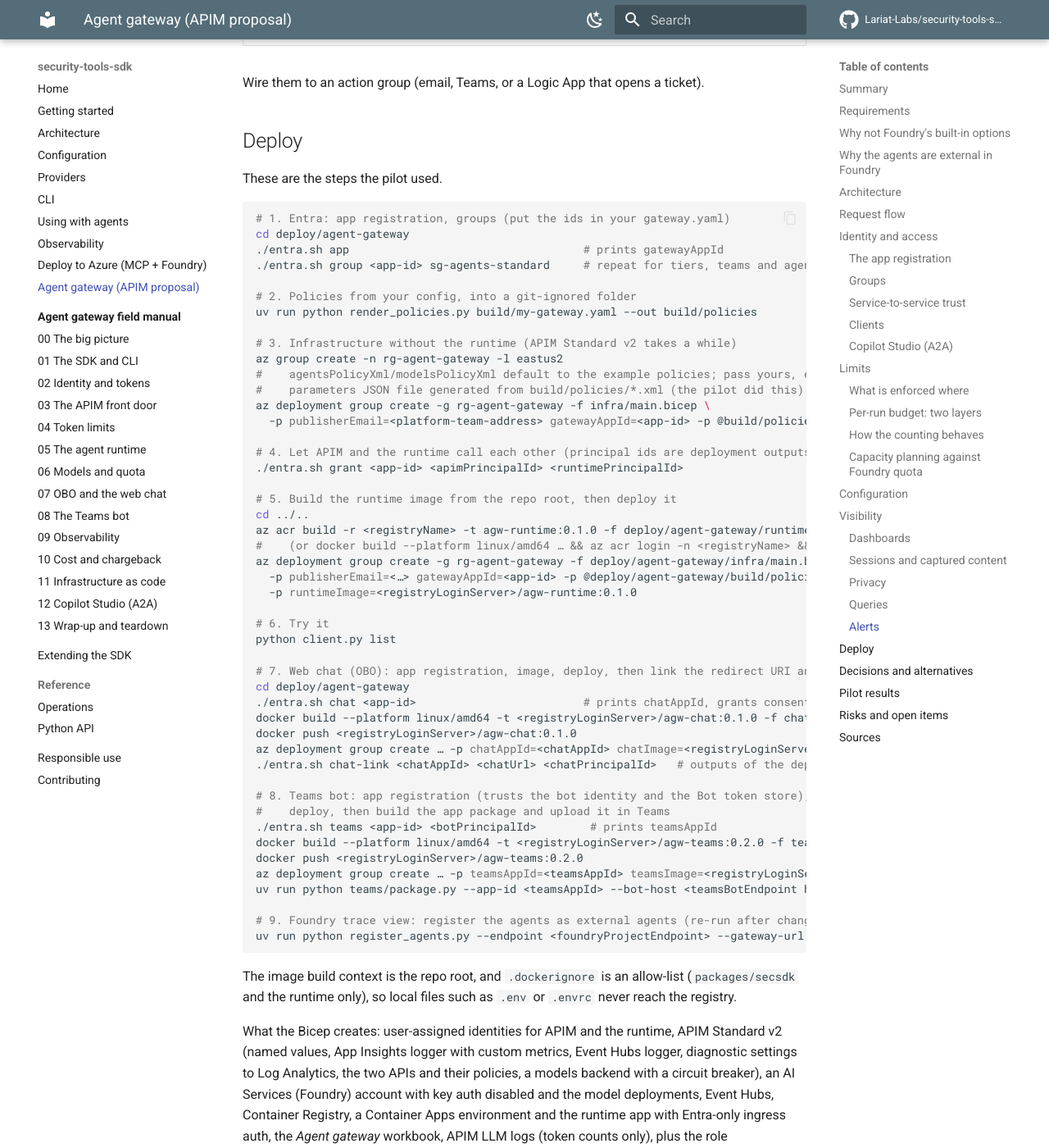
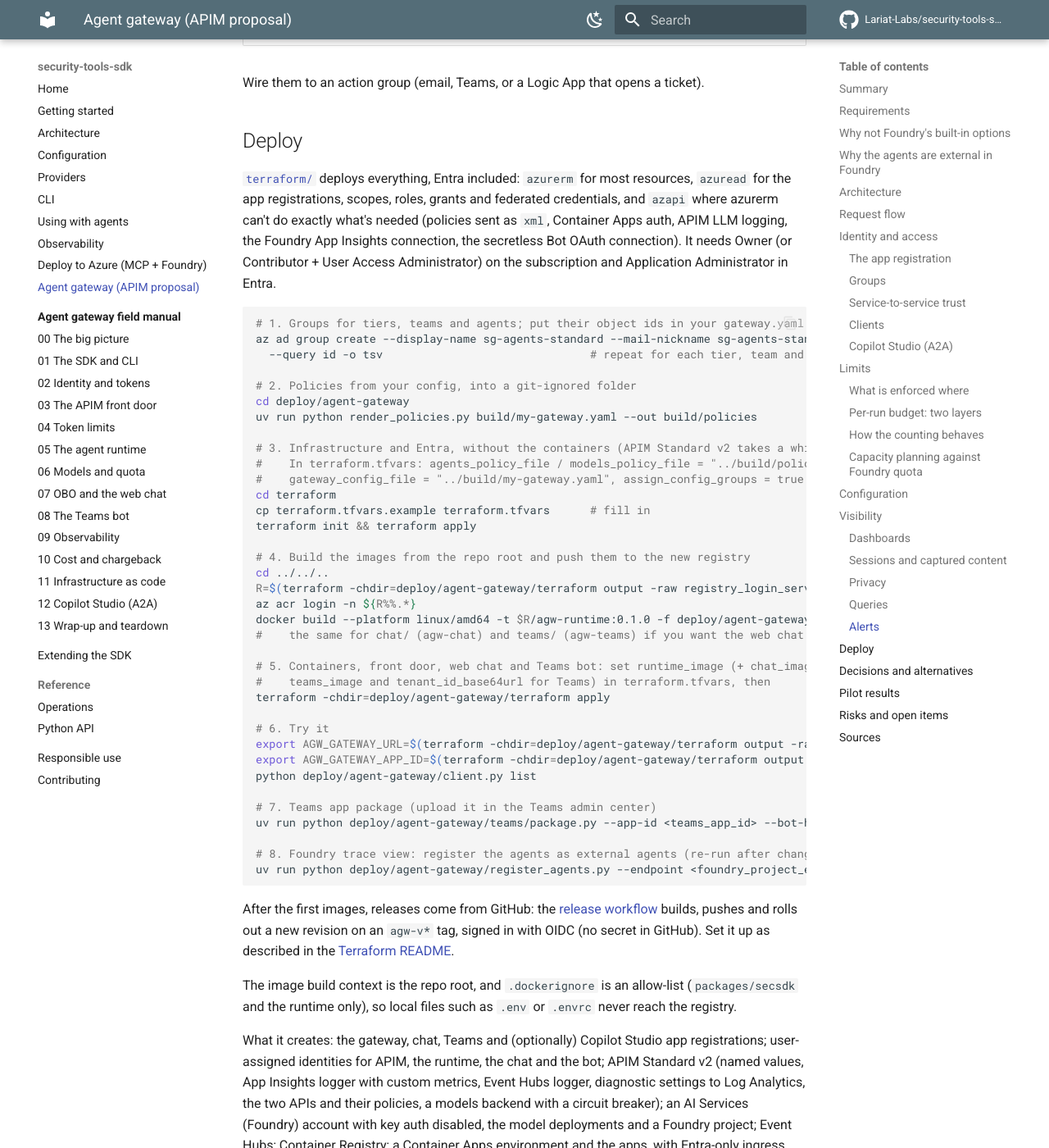
Before and after one commit to Lariat-Labs/security-tools-sdk, an MkDocs documentation site: the page built from docs/agent-gateway.md, in a window 1280 px wide and 1400 px high, scrolled down 17868 px. Shown: the whole window at 82% size. Built offline with MkDocs 1.6.1 and Material for MkDocs 9.7.7, drawn with Linux system fonts in a browser that asks for light colours; comment, search, counter and statistics services are not loaded; some of the changed text lies outside the part shown.

Commit message:
Agent gateway: Terraform only; remove Bicep and entra.sh
Terraform is now proven end to end, so the Bicep template and entra.sh (kept only because
the pilot was built with them) go. Docs, field manual and comments describe the Terraform
deploy, the GitHub release workflow and terraform destroy; Pilot results record the round
trip and what it found.

Co-Authored-By: Claude Opus 5.5 <noreply@anthropic.com>

````diff
--- a/docs/agent-gateway.md
+++ b/docs/agent-gateway.md
@@ -6,7 +6,7 @@
     token limits, entitlements and visibility.
 
     The implementation is in [`deploy/agent-gateway/`](https://github.com/Lariat-Labs/security-tools-sdk/tree/main/deploy/agent-gateway):
-    a policy generator, Bicep, an agent runtime, a dashboard and Entra setup. It was
+    a policy generator, Terraform, an agent runtime, a dashboard and Entra setup. It was
     deployed end to end to a pilot subscription; see [Pilot results](#pilot-results).
 
 !!! tip "Learning it hands-on"
@@ -210,7 +210,7 @@ sequenceDiagram
 ### The app registration
 
 One Entra app registration, **agent-gateway**, is the audience for everything.
-[`entra.sh app`](https://github.com/Lariat-Labs/security-tools-sdk/blob/main/deploy/agent-gateway/entra.sh) creates it:
+[Terraform](https://github.com/Lariat-Labs/security-tools-sdk/blob/main/deploy/agent-gateway/terraform/entra.tf) creates it:
 
 | Setting | Value | Why |
 |---|---|---|
@@ -230,7 +230,7 @@ One Entra app registration, **agent-gateway**, is the audience for everything.
 | Team | `sg-team-secops`, `sg-team-itops` | Shared monthly pool and chargeback unit. Users in no team go to `default_team` |
 | Agent | `sg-agent-cve-triage` | Who may run that agent |
 
-Use **direct** membership for these groups and assign each one to the app (`entra.sh group`).
+Use **direct** membership for these groups and assign each one to the app (Terraform's `assign_config_groups` does this for every group in `gateway.yaml`).
 Assigning groups to an application requires Entra ID P1. For self-service and approvals,
 put the groups in Entra **access packages** (Entra ID Governance) with expiry and reviews.
 
@@ -379,8 +379,8 @@ sequenceDiagram
 **Set it up** (needs a Copilot Studio licence or trial on a **member** account in the tenant,
 and Application Administrator for step 1):
 
-1. **Create the OAuth client**: `./entra.sh copilot-studio <gateway-app-id>` (Bicep path) or
-   `enable_copilot_studio = true` (Terraform). It prints the client ID.
+1. **Create the OAuth client**: set `enable_copilot_studio = true` and apply. The
+   `copilot_studio_client_id` output is the client ID.
 2. **Create its secret**: Entra ID → App registrations → `agent-gateway-copilot-studio` →
    Certificates & secrets → New client secret. Copy the value (shown once).
 3. **In [Copilot Studio](https://copilotstudio.microsoft.com)**, create or open an agent (for
@@ -472,7 +472,7 @@ Foundry grants each deployment a TPM quota per region (GlobalStandard `gpt-5-min
 eastus2 is 1,000K TPM on the test subscription). The gateway shares it out:
 
 ```text
-deployment ceiling  (gateway, d:)  ≤  deployment capacity (Bicep)  ≤  regional quota
+deployment ceiling  (gateway, d:)  ≤  deployment capacity (Terraform)  ≤  regional quota
    400K TPM                             500K TPM                        1,000K TPM
 ```
 
@@ -484,7 +484,7 @@ deployment ceiling  (gateway, d:)  ≤  deployment capacity (Bicep)  ≤  region
 - **Monthly team pools** are a budget, not capacity: set them from cost targets.
 - For predictable heavy use, add **provisioned throughput (PTU)** as the primary backend
   and spill over to standard deployments with an APIM backend pool and circuit breaker.
-  The Bicep already sets a circuit breaker on the models backend.
+  The deployment already sets a circuit breaker on the models backend.
 
 ## Configuration
 
@@ -521,7 +521,7 @@ group by `costCenter` directly. `default_team` may have one for unassigned usage
 Limits are written into the policy XML as literals because APIM's `tokens-per-minute`
 attribute doesn't accept expressions. Names are restricted to `a-z0-9-` because they end
 up inside C# policy expressions. Environment-specific ids (tenant, app, managed
-identities) stay as APIM named values (`{{agw-…}}`) that Bicep creates.
+identities) stay as APIM named values (`{{agw-…}}`) that Terraform creates.
 
 Agent behaviour lives next to the runtime, one YAML file per agent
 ([`runtime/agw_runtime/agents/`](https://github.com/Lariat-Labs/security-tools-sdk/tree/main/deploy/agent-gateway/runtime/agw_runtime/agents)):
@@ -542,7 +542,7 @@ Four streams, each with a job, plus a dashboard on top:
 
 ### Dashboards
 
-Bicep deploys three Azure Workbooks (Azure portal → Monitor → Workbooks, or the resource
+Terraform deploys three Azure Workbooks (Azure portal → Monitor → Workbooks, or the resource
 group). They are generated by [`infra/workbooks/build.py`](https://github.com/Lariat-Labs/security-tools-sdk/blob/main/deploy/agent-gateway/infra/workbooks/build.py),
 and `infra/workbooks/validate.py` runs every query against a live workspace before deploy.
 
@@ -557,7 +557,7 @@ The runtime's spans follow the OpenTelemetry GenAI conventions (`invoke_agent`,
 `execute_tool`, `gen_ai.conversation.id`, `gen_ai.agent.id`), so App Insights' transaction
 view shows each run as a tree too.
 
-**Foundry trace view.** Bicep creates a Foundry project with this Application Insights
+**Foundry trace view.** Terraform creates a Foundry project with this Application Insights
 connected, and `register_agents.py` registers each agent as an **external agent** (preview).
 Foundry matches spans by `gen_ai.agent.id` (the agent name), so each agent's **Traces** tab in
 the Foundry portal shows its runs. Captured content lives in span events (below), so the
@@ -571,9 +571,9 @@ external, and what Foundry does and doesn't show about them: see
   Teams bot one per Teams conversation). The front door keeps it if it matches
   `^[A-Za-z0-9-]{1,64}$`, otherwise uses the request id. It is on every span
   (`gen_ai.conversation.id`, `session.id`) and every usage event (`sessionId`).
-- **Content capture** (`AGW_CAPTURE_CONTENT=true`, on in the Bicep): the runtime records the
+- **Content capture** (`AGW_CAPTURE_CONTENT=true`, on by default): the runtime records the
   user's input and each tool call's arguments as **span events**. Azure Monitor stores span
-  events in `AppTraces`, which Bicep sets to **30 days**; spans stay at 90. Model answers and
+  events in `AppTraces`, which the deployment sets to **30 days**; spans stay at 90. Model answers and
   tool results are never recorded. Arguments listed in `AGW_REDACT_ARGS` (default
   `azure.query.query`, the Resource Graph KQL) are replaced with `[redacted]`.
 - **Names.** The front door passes the user's display name and sign-in name from the token;
@@ -591,7 +591,7 @@ external, and what Foundry does and doesn't show about them: see
 
 ### Privacy
 
-- **Model output is never stored.** Bicep turns on APIM's LLM logs (token counts per call)
+- **Model output is never stored.** The deployment turns on APIM's LLM logs (token counts per call)
   but not the separate *Log prompts* / *Log completions* options. The runtime's spans
   record operation names, outcomes and token counts; user input and tool arguments are
   span events with 30-day retention (above). secsdk's own spans record parameter **names**
@@ -661,78 +661,74 @@ Wire them to an action group (email, Teams, or a Logic App that opens a ticket).
 
 ## Deploy
 
-These are the steps the pilot used.
+[`terraform/`](https://github.com/Lariat-Labs/security-tools-sdk/tree/main/deploy/agent-gateway/terraform)
+deploys everything, Entra included: `azurerm` for most resources, `azuread` for the app
+registrations, scopes, roles, grants and federated credentials, and `azapi` where azurerm
+can't do exactly what's needed (policies sent as `xml`, Container Apps auth, APIM LLM
+logging, the Foundry App Insights connection, the secretless Bot OAuth connection). It needs
+Owner (or Contributor + User Access Administrator) on the subscription and Application
+Administrator in Entra.
 
 ```bash
-# 1. Entra: app registration, groups (put the ids in your gateway.yaml)
-cd deploy/agent-gateway
-./entra.sh app                                   # prints gatewayAppId
-./entra.sh group <app-id> sg-agents-standard     # repeat for tiers, teams and agents
+# 1. Groups for tiers, teams and agents; put their object ids in your gateway.yaml
+az ad group create --display-name sg-agents-standard --mail-nickname sg-agents-standard \
+  --query id -o tsv                               # repeat for each tier, team and agent
 
 # 2. Policies from your config, into a git-ignored folder
+cd deploy/agent-gateway
 uv run python render_policies.py build/my-gateway.yaml --out build/policies
 
-# 3. Infrastructure without the runtime (APIM Standard v2 takes a while)
-az group create -n rg-agent-gateway -l eastus2
-#    agentsPolicyXml/modelsPolicyXml default to the example policies; pass yours, e.g. in a
-#    parameters JSON file generated from build/policies/*.xml (the pilot did this)
-az deployment group create -g rg-agent-gateway -f infra/main.bicep \
-  -p publisherEmail=<platform-team-address> gatewayAppId=<app-id> -p @build/policies.parameters.json
+# 3. Infrastructure and Entra, without the containers (APIM Standard v2 takes a while).
+#    In terraform.tfvars: agents_policy_file / models_policy_file = "../build/policies/…",
+#    gateway_config_file = "../build/my-gateway.yaml", assign_config_groups = true (Entra ID P1)
+cd terraform
+cp terraform.tfvars.example terraform.tfvars      # fill in
+terraform init && terraform apply
 
-# 4. Let APIM and the runtime call each other (principal ids are deployment outputs)
-./entra.sh grant <app-id> <apimPrincipalId> <runtimePrincipalId>
+# 4. Build the images from the repo root and push them to the new registry
+cd ../../..
+R=$(terraform -chdir=deploy/agent-gateway/terraform output -raw registry_login_server)
+az acr login -n ${R%%.*}
+docker build --platform linux/amd64 -t $R/agw-runtime:0.1.0 -f deploy/agent-gateway/runtime/Dockerfile . && docker push $R/agw-runtime:0.1.0
+#    the same for chat/ (agw-chat) and teams/ (agw-teams) if you want the web chat or Teams bot
 
-# 5. Build the runtime image from the repo root, then deploy it
-cd ../..
-az acr build -r <registryName> -t agw-runtime:0.1.0 -f deploy/agent-gateway/runtime/Dockerfile .
-#    (or docker build --platform linux/amd64 … && az acr login -n <registryName> && docker push …)
-az deployment group create -g rg-agent-gateway -f deploy/agent-gateway/infra/main.bicep \
-  -p publisherEmail=<…> gatewayAppId=<app-id> -p @deploy/agent-gateway/build/policies.parameters.json \
-  -p runtimeImage=<registryLoginServer>/agw-runtime:0.1.0
+# 5. Containers, front door, web chat and Teams bot: set runtime_image (+ chat_image,
+#    teams_image and tenant_id_base64url for Teams) in terraform.tfvars, then
+terraform -chdir=deploy/agent-gateway/terraform apply
 
 # 6. Try it
-python client.py list
+export AGW_GATEWAY_URL=$(terraform -chdir=deploy/agent-gateway/terraform output -raw gateway_url)
+export AGW_GATEWAY_APP_ID=$(terraform -chdir=deploy/agent-gateway/terraform output -raw gateway_app_id)
+python deploy/agent-gateway/client.py list
 
-# 7. Web chat (OBO): app registration, image, deploy, then link the redirect URI and identity
-cd deploy/agent-gateway
-./entra.sh chat <app-id>                         # prints chatAppId, grants consent
-docker build --platform linux/amd64 -t <registryLoginServer>/agw-chat:0.1.0 -f chat/Dockerfile ../..
-docker push <registryLoginServer>/agw-chat:0.1.0
-az deployment group create … -p chatAppId=<chatAppId> chatImage=<registryLoginServer>/agw-chat:0.1.0
-./entra.sh chat-link <chatAppId> <chatUrl> <chatPrincipalId>   # outputs of the deployment
+# 7. Teams app package (upload it in the Teams admin center)
+uv run python deploy/agent-gateway/teams/package.py --app-id <teams_app_id> --bot-host <teams_bot_host>
 
-# 8. Teams bot: app registration (trusts the bot identity and the Bot token store), image,
-#    deploy, then build the app package and upload it in Teams
-./entra.sh teams <app-id> <botPrincipalId>        # prints teamsAppId
-docker build --platform linux/amd64 -t <registryLoginServer>/agw-teams:0.2.0 -f teams/Dockerfile ../..
-docker push <registryLoginServer>/agw-teams:0.2.0
-az deployment group create … -p teamsAppId=<teamsAppId> teamsImage=<registryLoginServer>/agw-teams:0.2.0
-uv run python teams/package.py --app-id <teamsAppId> --bot-host <teamsBotEndpoint host>
+# 8. Foundry trace view: register the agents as external agents (re-run after changing an agent)
+uv run python deploy/agent-gateway/register_agents.py --endpoint <foundry_project_endpoint> --gateway-url <gateway_url>
+```
 
-# 9. Foundry trace view: register the agents as external agents (re-run after changing an agent)
-uv run python register_agents.py --endpoint <foundryProjectEndpoint> --gateway-url <gatewayUrl>
-```
+After the first images, releases come from GitHub: the
+[release workflow](https://github.com/Lariat-Labs/security-tools-sdk/blob/main/.github/workflows/agent-gateway-release.yml)
+builds, pushes and rolls out a new revision on an `agw-v*` tag, signed in with OIDC (no
+secret in GitHub). Set it up as described in the
+[Terraform README](https://github.com/Lariat-Labs/security-tools-sdk/tree/main/deploy/agent-gateway/terraform#releases-from-github).
 
 The image build context is the repo root, and `.dockerignore` is an allow-list
 (`packages/secsdk` and the runtime only), so local files such as `.env` or `.envrc`
 never reach the registry.
 
-What the Bicep creates: user-assigned identities for APIM and the runtime, APIM
-Standard v2 (named values, App Insights logger with custom metrics, Event Hubs logger,
-diagnostic settings to Log Analytics, the two APIs and their policies, a models backend
-with a circuit breaker), an AI Services (Foundry) account with key auth disabled and the
-model deployments, Event Hubs, Container Registry, a Container Apps environment and the
-runtime app with Entra-only ingress auth, the *Agent gateway* workbook, APIM LLM logs
-(token counts only), plus the role assignments.
+What it creates: the gateway, chat, Teams and (optionally) Copilot Studio app registrations;
+user-assigned identities for APIM, the runtime, the chat and the bot; APIM Standard v2 (named
+values, App Insights logger with custom metrics, Event Hubs logger, diagnostic settings to
+Log Analytics, the two APIs and their policies, a models backend with a circuit breaker); an
+AI Services (Foundry) account with key auth disabled, the model deployments and a Foundry
+project; Event Hubs; Container Registry; a Container Apps environment and the apps, with
+Entra-only ingress auth on the runtime; the workbooks; APIM LLM logs (token counts only);
+plus the role assignments.
 
-**Terraform.** [`terraform/`](https://github.com/Lariat-Labs/security-tools-sdk/tree/main/deploy/agent-gateway/terraform)
-is the equivalent of the Bicep **and** `entra.sh` in one root module: `azurerm` for most
-resources, `azuread` for the app registrations, scopes, roles, grants and federated
-credentials, and `azapi` where azurerm can't do exactly what's needed (policies sent as
-`xml`, Container Apps auth, APIM LLM logging, the Foundry App Insights connection, the
-secretless Bot OAuth connection). Two applies: the first creates everything except the
-containers, the second adds them once images are in the registry. It passes `terraform
-validate` and a full `terraform plan` (84 resources); the pilot itself was deployed with Bicep.
+`terraform destroy` removes all of it and purges the soft-deleted APIM and AI Services
+account, so the same names can be deployed again straight away.
 
 ## Decisions and alternatives
 
@@ -784,8 +780,20 @@ APIM Standard v2, `gpt-5-mini` (GlobalStandard, 500K TPM), the runtime on Contai
 | A2A: public agent card, 401 without a token, Copilot-Studio-shaped `message/send` with chat history and `contextId` | ✅ answer in ~24 s, session = contextId (Copilot Studio itself not yet connected: needs a licence) |
 
 Fixes found by the pilot (already in the code): the CLI client asks for `/.default`
-(the Azure CLI credential rejects named scopes); Bicep takes environment-specific policy
-XML as parameters; LLM logs and the workbook are part of the Bicep.
+(the Azure CLI credential rejects named scopes); policies are rendered per environment from
+`gateway.yaml`; LLM logs and the workbooks are part of the deployment.
+
+The pilot was deployed with Bicep, which was later replaced by Terraform. On 25 October 2026
+Terraform was proven with a full round trip in a fresh resource group: two applies (93
+resources, plus 7 for the release identity), a smoke test (public card `200`, `401` without a
+token, `403 no_tier`, user token refused on the model route, web chat up), a release through
+the GitHub workflow (OIDC, all three apps rolled out, no drift afterwards), and `terraform
+destroy` down to nothing, with no soft-deleted resources or Entra apps left behind. The round
+trip found nine problems a `plan` can't show, all fixed: an App Insights setting that hangs
+without the `Microsoft.AlertsManagement` provider, a new required field on the Container Apps
+environment, a diagnostic APIM creates by itself, policies that drifted (and, as their fix
+first stood, blocked destroy), a Teams connection Azure rewrites, GitHub's newer OIDC subject
+format, and the AI Services account rejecting its delete while it settles.
 
 Not yet tested: `403 no_tier` (needs a fresh token after leaving the tier group), team and
 agent quotas at their limits, and a 20-run load test.
--- a/docs/field-manual/11-iac.md
+++ b/docs/field-manual/11-iac.md
@@ -1,22 +1,22 @@
-# 11 · Infrastructure as code: Bicep and Terraform
+# 11 · Infrastructure as code: Terraform and releases
 
-*How the whole thing is described, generated and deployed.*
+*How the whole thing is described, generated, deployed and released.*
 
 Three generators feed the deployment: `render_policies.py` (gateway.yaml → APIM policy XML),
-`infra/workbooks/build.py` (→ workbook JSON) and `teams/package.py` (→ Teams app zip). You can
-deploy with **Bicep** (`infra/main.bicep`) plus `entra.sh` for the app registrations, or with
-**Terraform** (`terraform/`), which does both in one: `azurerm` for resources, `azuread` for
-Entra, `azapi` where azurerm can't express something exactly.
+`infra/workbooks/build.py` (→ workbook JSON) and `teams/package.py` (→ Teams app zip).
+**Terraform** (`terraform/`) deploys Azure and Entra in one root module: `azurerm` for
+resources, `azuread` for Entra, `azapi` where azurerm can't express something exactly. After
+the first images, a **GitHub Actions release workflow** builds and rolls out new images,
+signed in to Azure with OIDC instead of a secret.
 
 ```mermaid
 flowchart LR
     Y["gateway.yaml"] --> R["render_policies.py"] --> X["policies/*.xml"]
     B["workbooks/build.py"] --> W["workbooks/*.json"]
-    X & W --> BI["Bicep"] & TF["Terraform"]
-    BI --> AZ[("Azure")]
-    TF --> AZ
+    X & W --> TF["Terraform"]
+    TF --> AZ[("Azure")]
     TF --> EN[("Entra")]
-    S["entra.sh"] --> EN
+    T["agw-v* tag"] --> GH["release workflow (OIDC)"] --> ACR[("registry")] --> CA[("Container Apps revision")]
 ```
 
 ## Steps
@@ -44,11 +44,24 @@ flowchart LR
     ```bash
     uv run pytest -q
     ```
-    About 180 tests, all offline, in a few seconds.
+    About 200 tests, all offline, in a few seconds.
+
+!!! info "Look: the release workflow and the identity it signs in as"
+    ```bash
+    sed -n '1,40p' .github/workflows/agent-gateway-release.yml
+    sed -n '1,30p' deploy/agent-gateway/terraform/github.tf
+    ```
+    The workflow asks GitHub for an OIDC token (`id-token: write`). Entra exchanges it only
+    if its subject names this repository's `agent-gateway` environment, and the identity can
+    push images and update the three container apps, nothing else.
+
+??? question "Check: why does Terraform ignore the container image after the first apply?"
+    The release workflow owns the image from then on. If Terraform also managed it, the next
+    `terraform apply` would roll every app back to the image in `terraform.tfvars`.
 
 ??? question "Check: why do policies go through azapi instead of azurerm's api_policy?"
     azurerm sends policies as `rawxml`; the generator emits properly escaped XML
     (`&lt;JObject&gt;`), which must be sent as `xml`. azapi sends the exact ARM body, the same
-    as the Bicep.
+    as the REST API documents it.
 
 [Next: Copilot Studio (A2A) →](12-copilot-studio.md)
````
Also changed, not shown: deploy/agent-gateway/README.md (+3 -3 lines), deploy/agent-gateway/terraform/README.md (+19 -4 lines), docs/field-manual/12-copilot-studio.md (+2 -2 lines), docs/field-manual/13-wrap-up.md (+4 -3 lines), docs/field-manual/index.md (+3 -4 lines), 12 other files.
